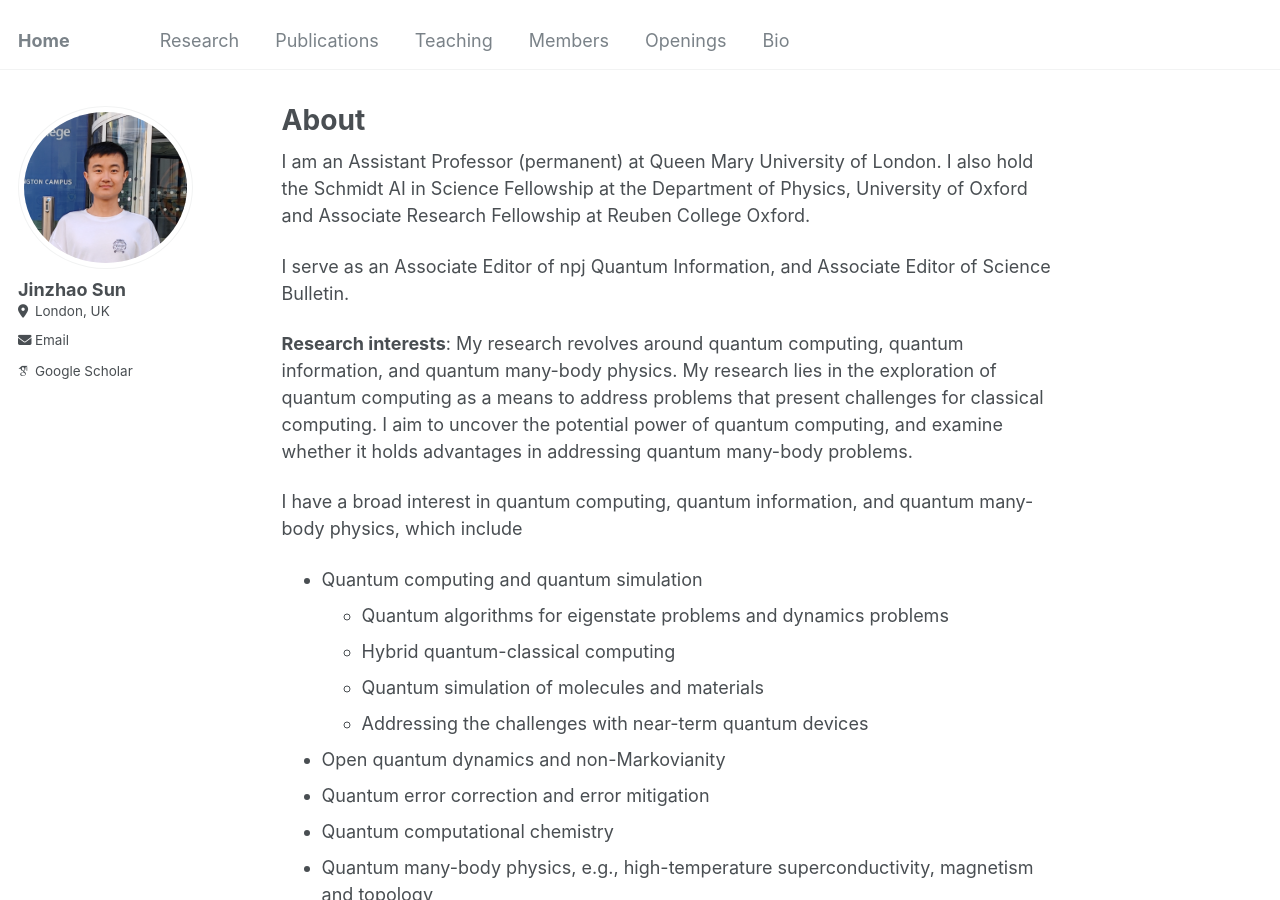
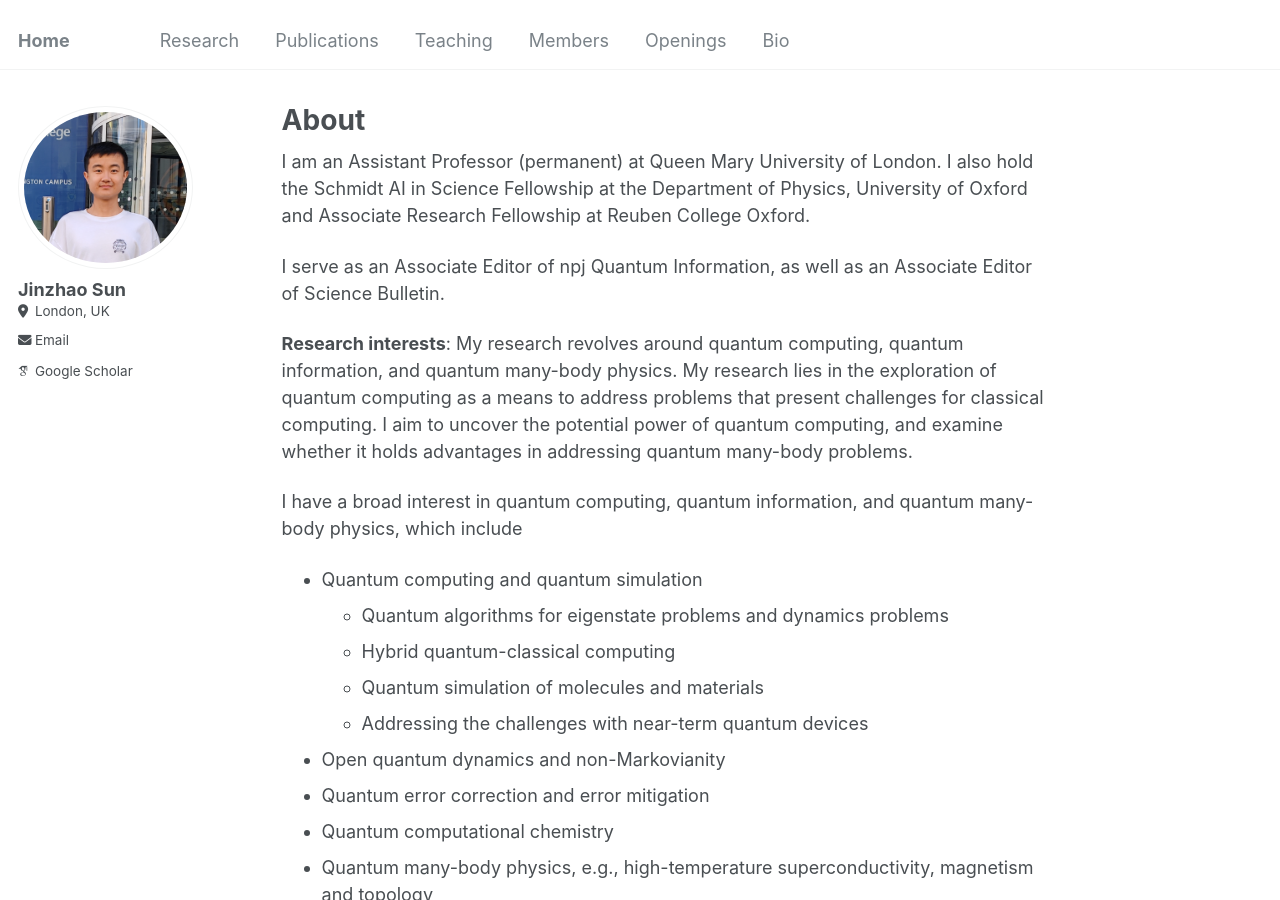
Before and after one commit to jinzhao-sun/jinzhao-sun.github.io, a Jekyll site: the page built from _pages/about.md, in a window 1280 px wide and 900 px high. Built offline with Jekyll 4.4.1, drawn with Linux system fonts in a browser that asks for light colours; some web fonts are replaced.

Commit message:
Update about.md

```diff
--- a/_pages/about.md
+++ b/_pages/about.md
@@ -9,7 +9,7 @@ redirect_from:
 
 I am an Assistant Professor (permanent) at Queen Mary University of London. I also hold the Schmidt AI in Science Fellowship at the Department of Physics, University of Oxford and Associate Research Fellowship at Reuben College Oxford.
 
-I serve as an Associate Editor of npj Quantum Information, and Associate Editor of Science Bulletin.
+I serve as an Associate Editor of npj Quantum Information, as well as an Associate Editor of Science Bulletin.
 
 **Research interests**: My research revolves around quantum computing, quantum information, and quantum many-body physics. My research lies in the exploration of quantum computing as a means to address problems that present challenges for classical computing. I aim to uncover the potential power of quantum computing, and examine whether it holds advantages in addressing quantum many-body problems.
 
```
